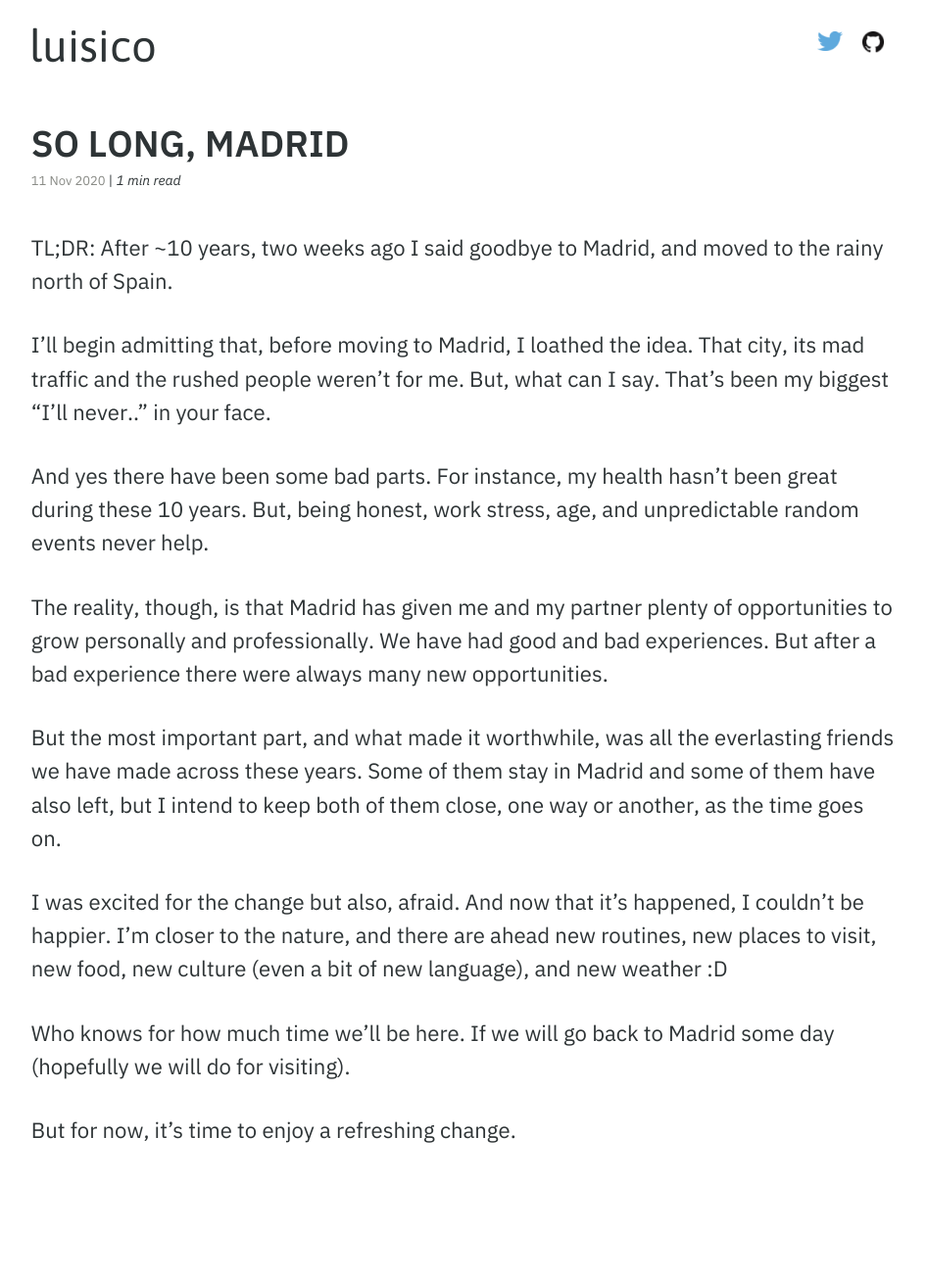
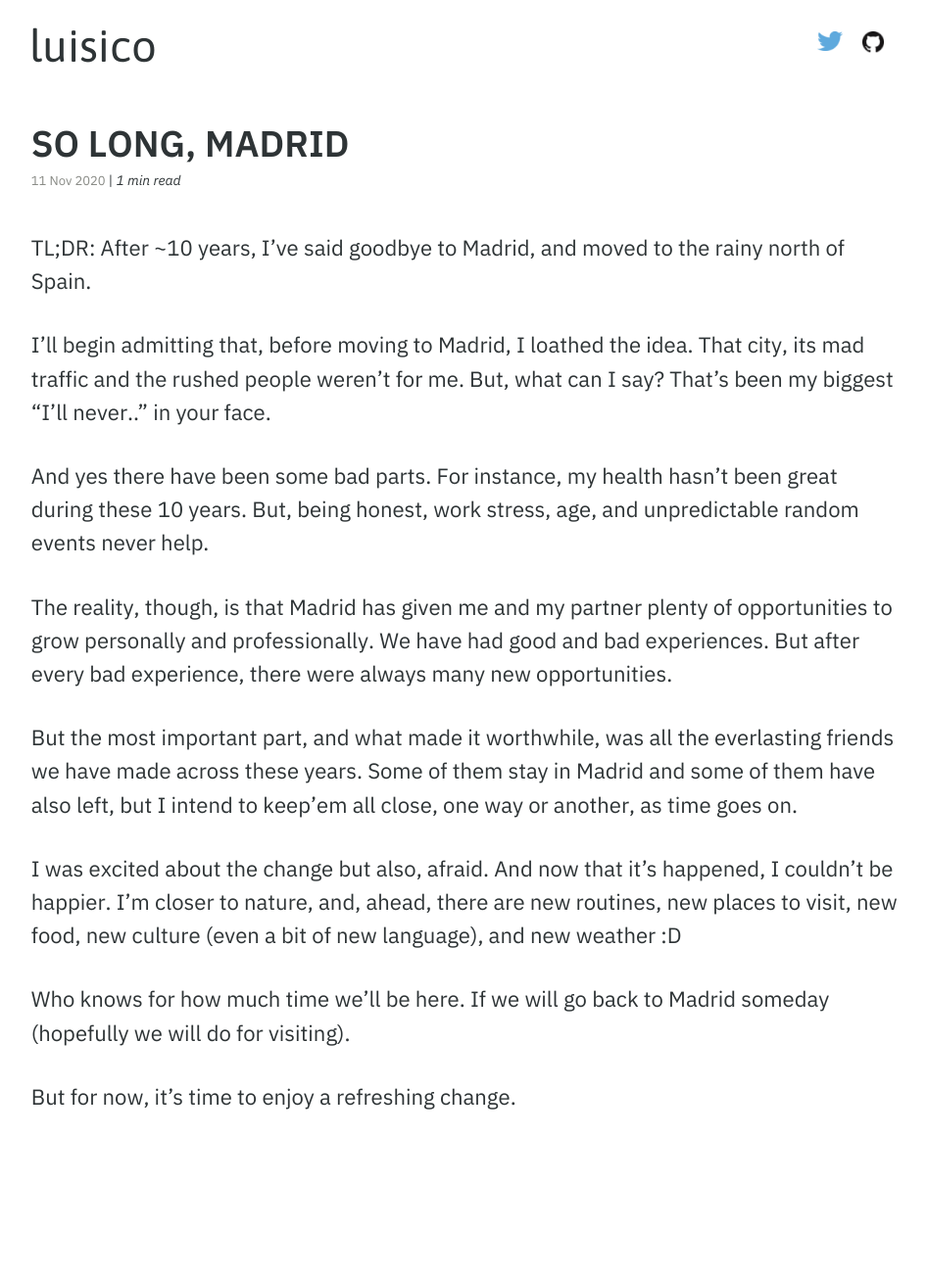
Before and after one commit to luisbosque/luisbosque.github.com, a Jekyll site: the page built from _posts/2020-11-11-so-long-madrid.markdown, in a window 1280 px wide. Shown: the whole page at 98% size, without its empty margins (166-1112 px from the left). Built offline with Jekyll 4.4.1, drawn with Linux system fonts in a browser that asks for light colours; some web fonts are replaced; after the commit the page ends 1271 px from its top, so only the background shows below that.

Commit message:
Some grammar changes last post

```diff
--- a/_posts/2020-11-11-so-long-madrid.markdown
+++ b/_posts/2020-11-11-so-long-madrid.markdown
@@ -9,18 +9,18 @@
 - work
 ---
 
-TL;DR: After ~10 years, two weeks ago I said goodbye to Madrid, and moved to the rainy north of Spain.
+TL;DR: After ~10 years, I've said goodbye to Madrid, and moved to the rainy north of Spain.
 
-I'll begin admitting that, before moving to Madrid, I loathed the idea. That city, its mad traffic and the rushed people weren't for me. But, what can I say. That's been my biggest "I'll never.." in your face.
+I'll begin admitting that, before moving to Madrid, I loathed the idea. That city, its mad traffic and the rushed people weren't for me. But, what can I say? That's been my biggest "I'll never.." in your face.
 
 And yes there have been some bad parts. For instance, my health hasn't been great during these 10 years. But, being honest, work stress, age, and unpredictable random events never help.
 
-The reality, though, is that Madrid has given me and my partner plenty of opportunities to grow personally and professionally. We have had good and bad experiences. But after a bad experience there were always many new opportunities.
+The reality, though, is that Madrid has given me and my partner plenty of opportunities to grow personally and professionally. We have had good and bad experiences. But after every bad experience, there were always many new opportunities.
 
-But the most important part, and what made it worthwhile, was all the everlasting friends we have made across these years. Some of them stay in Madrid and some of them have also left, but I intend to keep both of them close, one way or another, as the time goes on.
+But the most important part, and what made it worthwhile, was all the everlasting friends we have made across these years. Some of them stay in Madrid and some of them have also left, but I intend to keep'em all close, one way or another, as time goes on.
 
-I was excited for the change but also, afraid. And now that it's happened, I couldn't be happier. I'm closer to the nature, and there are ahead new routines, new places to visit, new food, new culture (even a bit of new language), and new weather :D
+I was excited about the change but also, afraid. And now that it's happened, I couldn't be happier. I'm closer to nature, and, ahead, there are new routines, new places to visit, new food, new culture (even a bit of new language), and new weather :D
 
-Who knows for how much time we'll be here. If we will go back to Madrid some day (hopefully we will do for visiting).
+Who knows for how much time we'll be here. If we will go back to Madrid someday (hopefully we will do for visiting).
 
 But for now, it's time to enjoy a refreshing change.
```
